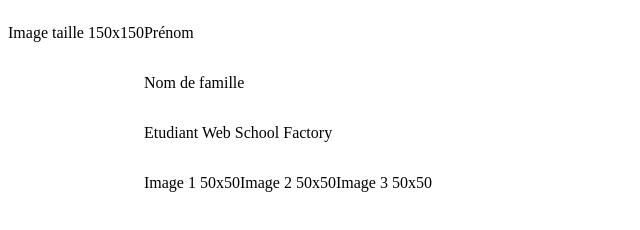
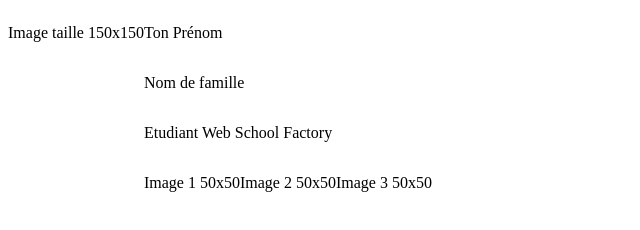
Before and after one commit to eqoba/test-2, a plain HTML site: page index.html in a window 1280 px wide. Shown: the full height of the page, 0-640 px from the left. Drawn offline with Linux system fonts and the light colour scheme.

Commit message:
changement1

```diff
--- a/index.html
+++ b/index.html
@@ -9,7 +9,7 @@
 	<div class=flex>
 		<p>Image taille 150x150</p>
 		<div class=colonne1>
-			<p>Prénom</p>
+			<p>Ton Prénom</p>
 			<p>Nom de famille</p>
 			<p>Etudiant Web School Factory</p>
 			<div class=aligne1>
```
